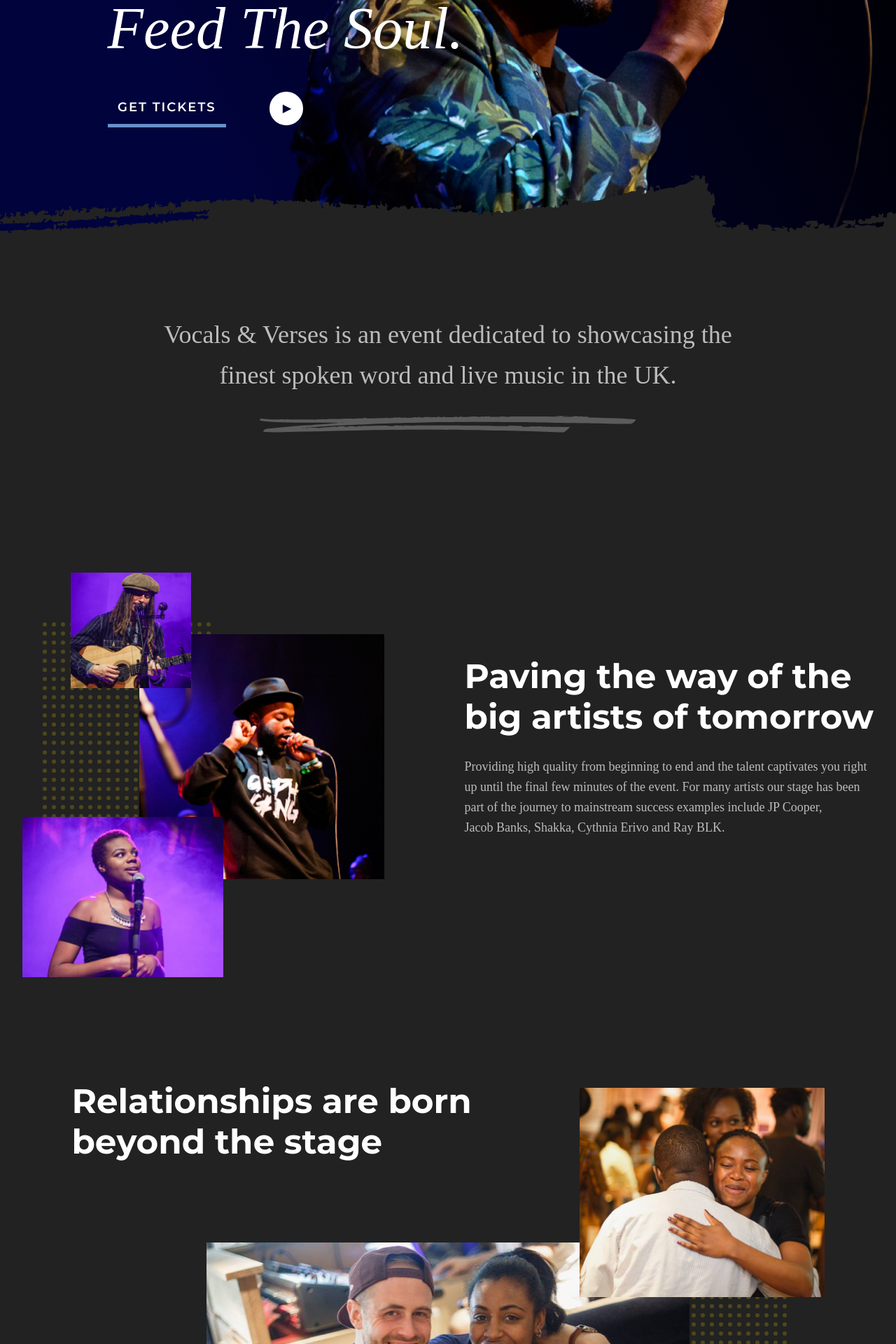
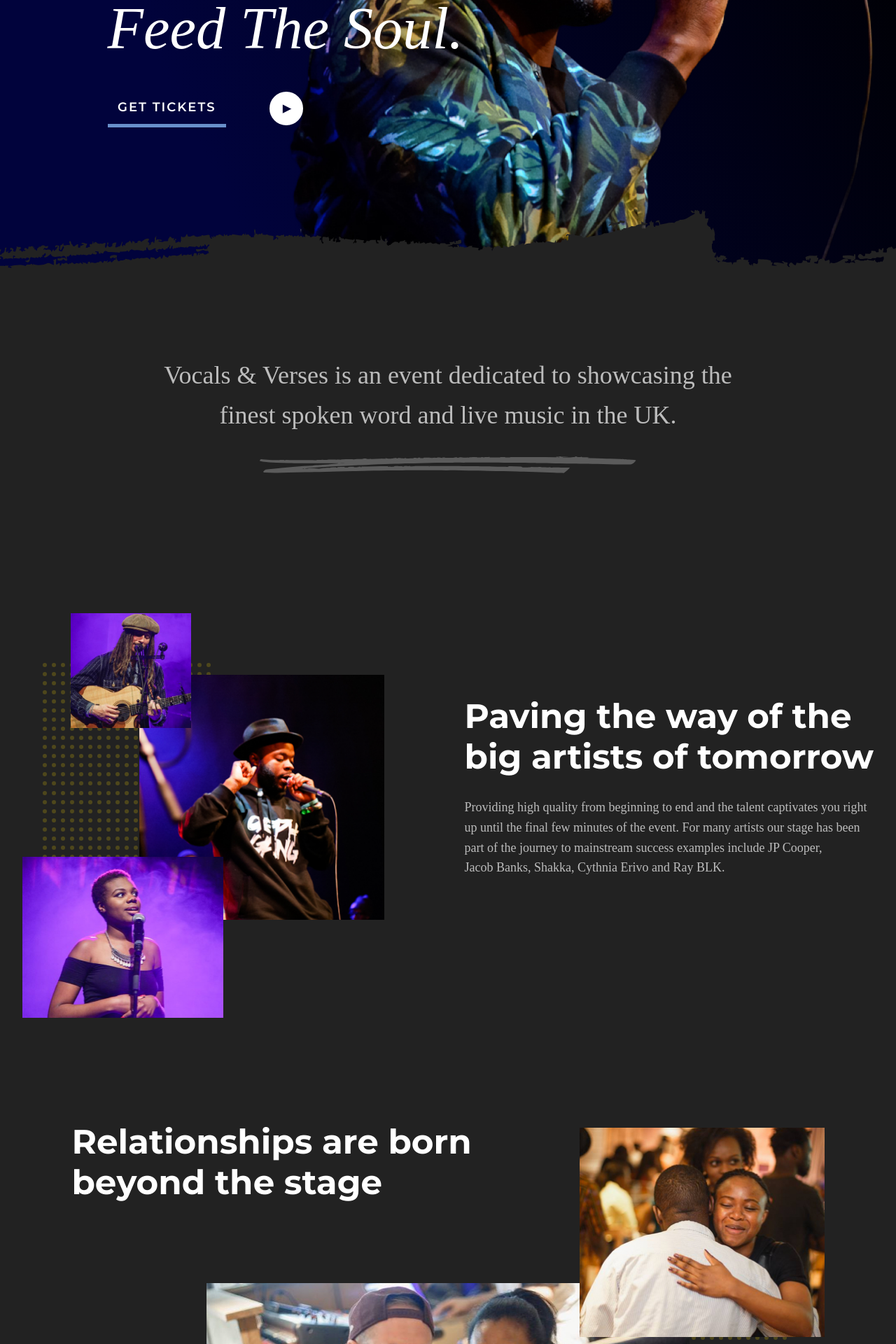
Before and after one commit to LloydBennett/vocalsandverses, a Jekyll site: the page built from index.html, in a window 1280 px wide. Shown: the part 500-2420 px from the top of the page at 70% size. Built offline with Jekyll 4.4.1, drawn with Linux system fonts in a browser that asks for light colours; some web fonts are replaced.

Commit message:
WIP why go three paintbrush background

```diff
--- a/_sass/modules/_content.scss
+++ b/_sass/modules/_content.scss
@@ -17,8 +17,8 @@
     background: url('../images/paintbrush-top.svg') repeat-x center top/cover;
     height: 200px;
 
-    @media #{$large-breakpoint} {
-      top: -200px;
+    @media #{$huge-breakpoint} {
+      top: -180px;
     }
   }
 }
--- a/_sass/modules/_usp.scss
+++ b/_sass/modules/_usp.scss
@@ -1,4 +1,8 @@
 .usp {
+  @media #{$large-breakpoint} {
+    padding-top: $spacing-m;
+  }
+
   .underline {
     margin-left: auto;
     margin-right: auto;
--- a/_sass/modules/_why-go.scss
+++ b/_sass/modules/_why-go.scss
@@ -284,6 +284,8 @@
     left: 0;
     top: 30%;
     display: block !important;
+    height: 100%;
+    background: url('../images/why-go-3/background.svg') no-repeat center/cover;
   }
 
   .thumbnail-1 {
--- a/index.html
+++ b/index.html
@@ -90,9 +90,7 @@ tweet2:
 {% include tweet.html tweet= page.tweet1.tweet link= page.tweet1.link %}
 
 <div class="why-go why-go-style-3 why-go-max-width section section-centered">
-  <div class="bg-paint thumbnail">
-    <!-- {% include bg-paint.html %} -->
-  </div>
+  <div class="bg-paint thumbnail"></div>
   <div class="container">
     <div class="section-copy">
       <h2>
--- a/vocalsandverses.css
+++ b/vocalsandverses.css
@@ -903,9 +903,9 @@ footer {
     left: 0;
     background: url("../images/paintbrush-top.svg") repeat-x center top/cover;
     height: 200px; }
-    @media only screen and (min-width: 75em) {
+    @media only screen and (min-width: 125em) {
       .content::before {
-        top: -200px; } }
+        top: -180px; } }
 
 .artist-card {
   position: relative;
@@ -1038,6 +1038,10 @@ footer {
     text-decoration: underline dotted; }
   .tweet .emoji {
     font-style: normal; }
+
+@media only screen and (min-width: 75em) {
+  .usp {
+    padding-top: 3.2rem; } }
 
 .usp .underline {
   margin-left: auto;
@@ -1272,7 +1276,9 @@ footer {
     width: 100%;
     left: 0;
     top: 30%;
-    display: block !important; }
+    display: block !important;
+    height: 100%;
+    background: url("../images/why-go-3/background.svg") no-repeat center/cover; }
   .why-go-style-3 .thumbnail-1 {
     position: absolute;
     left: 0;
```
Also changed, not shown: images/why-go-3/background.svg (added), 6 other files.
